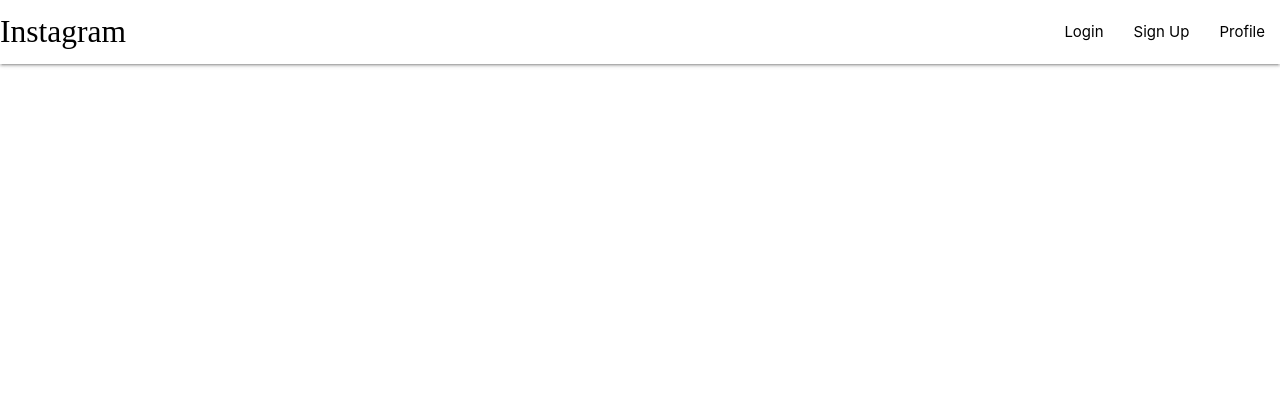
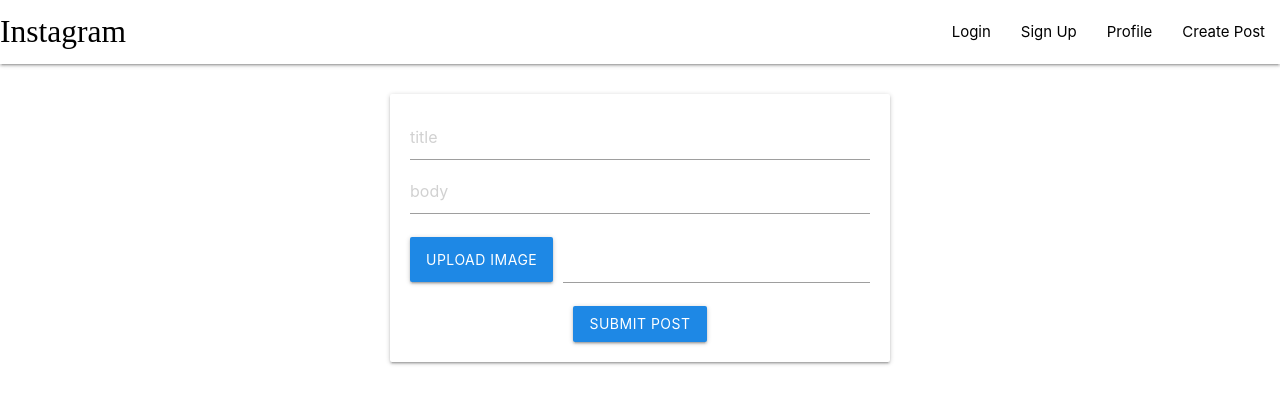
Before and after one commit to mohitsahu21/Instagram-Clone, a React (Create React App) app in the folder client/: page /create in a window 1280 px wide. Shown: the top 404 px of the page. Built offline with nearby package versions, Linux system fonts and the light colour scheme; a web font is replaced by a local one.

Commit message:
create post route

```diff
--- a/client/src/App.js
+++ b/client/src/App.js
@@ -6,6 +6,7 @@
 import Login from './components/screens/Login';
 import Signup from './components/screens/Signup';
 import Profile from './components/screens/Profile';
+import CreatePost from './components/screens/CreatePost';
 
 
 function App() {
@@ -18,7 +19,7 @@
     <Route path='/login' element={<Login/>}/>
     <Route path='/profile' element={<Profile/>}/>
     <Route path='/signup' element={<Signup/>}/>
-
+    <Route path='/create' element={<CreatePost/>}/>
     </Routes>
 
    </BrowserRouter>
--- a/client/src/components/Navbar.js
+++ b/client/src/components/Navbar.js
@@ -12,6 +12,7 @@
       <li><Link to="/login">Login</Link></li>
       <li><Link to="/signup">Sign Up</Link></li>
       <li><Link to="profile">Profile</Link></li>
+      <li><Link to="create">Create Post</Link></li>
     </ul>
   </div>
 </nav>
--- /dev/null
+++ b/client/src/components/screens/CreatePost.js
@@ -0,0 +1,30 @@
+
+import React from 'react';
+
+const CreatePost = ()=>{
+    return (
+        <div className='card' style={{
+            margin: "30px auto",
+            maxWidth: "500px",
+            padding: "20px",
+            textAlign: "center"
+        }}>
+            <input type='text' placeholder='title'/>
+            <input type='text' placeholder='body'/>
+            <div className="file-field input-field">
+      <div className="btn waves-effect waves-light #42a5f5 blue darken-1">
+        <span>Upload Image</span>
+        <input type="file"/>
+      </div>
+      <div className="file-path-wrapper">
+        <input className="file-path validate" type="text"/>
+      </div>
+    </div>
+    <button className="btn waves-effect waves-light #42a5f5 blue darken-1">Submit Post
+
+    </button>
+        </div>
+    )
+}
+
+export default CreatePost;
--- a/client/src/components/screens/Home.js
+++ b/client/src/components/screens/Home.js
@@ -9,7 +9,7 @@
                    <img src='https://images.unsplash.com/photo-1685472152410-f10cbf641b94?ixlib=rb-4.0.3&ixid=M3wxMjA3fDB8MHxlZGl0b3JpYWwtZmVlZHw4M3x8fGVufDB8fHx8fA%3D%3D&auto=format&fit=crop&w=600&q=60'/>
                 </div>
                 <div className='card-content'>
-                <i class="material-icons red-text">favorite</i>
+                <i className="material-icons red-text">favorite</i>
                     <h6>title</h6>
                     <p>this is amazing post</p>
                     <input type='text' placeholder='add a comment'/>
@@ -22,7 +22,7 @@
                    <img src='https://images.unsplash.com/photo-1685042411324-2170698f2c66?ixlib=rb-4.0.3&ixid=M3wxMjA3fDB8MHx0b3BpYy1mZWVkfDEwNXxiRG80OGNVaHduWXx8ZW58MHx8fHx8&auto=format&fit=crop&w=600&q=60'/>
                 </div>
                 <div className='card-content'>
-                <i class="material-icons red-text">favorite</i>
+                <i className="material-icons red-text">favorite</i>
                     <h6>title</h6>
                     <p>this is amazing post</p>
                     <input type='text' placeholder='add a comment'/>
@@ -35,7 +35,7 @@
                    <img src='https://images.unsplash.com/photo-1685472152410-f10cbf641b94?ixlib=rb-4.0.3&ixid=M3wxMjA3fDB8MHxlZGl0b3JpYWwtZmVlZHw4M3x8fGVufDB8fHx8fA%3D%3D&auto=format&fit=crop&w=600&q=60'/>
                 </div>
                 <div className='card-content'>
-                <i class="material-icons red-text">favorite</i>
+                <i className="material-icons red-text">favorite</i>
                     <h6>title</h6>
                     <p>this is amazing post</p>
                     <input type='text' placeholder='add a comment'/>
--- a/client/src/components/screens/Login.js
+++ b/client/src/components/screens/Login.js
@@ -14,11 +14,11 @@
                 type='password'
                 placeholder='Password'
                 />
-                 <button className="btn waves-effect waves-light #42a5f5 blue lighten-1">Log in
+                 <button className="btn waves-effect waves-light #42a5f5 blue darken-1">Log in
 
                 </button>
                 <h6 className='bottom'>
-               Don't have an account? <Link className='blue-text text-darken-2'  to="/signup">Sign up </Link>
+               Don't have an account? <Link className='blue-text text-darken-1'  to="/signup">Sign up </Link>
                 </h6>
 
             </div>
--- a/client/src/components/screens/Signup.js
+++ b/client/src/components/screens/Signup.js
@@ -19,11 +19,11 @@
                 type='password'
                 placeholder='Password'
                 />
-                 <button className="btn waves-effect waves-light #42a5f5 blue lighten-1">Sign up
+                 <button className="btn waves-effect waves-light #42a5f5 blue darken-1">Sign up
 
                 </button>
                 <h6 className='bottom'>
-                Have an account? <Link className='blue-text text-darken-2' to="/login">Log in </Link>
+                Have an account? <Link className='blue-text text-darken-1' to="/login">Log in </Link>
                 </h6>
 
             </div>
```
